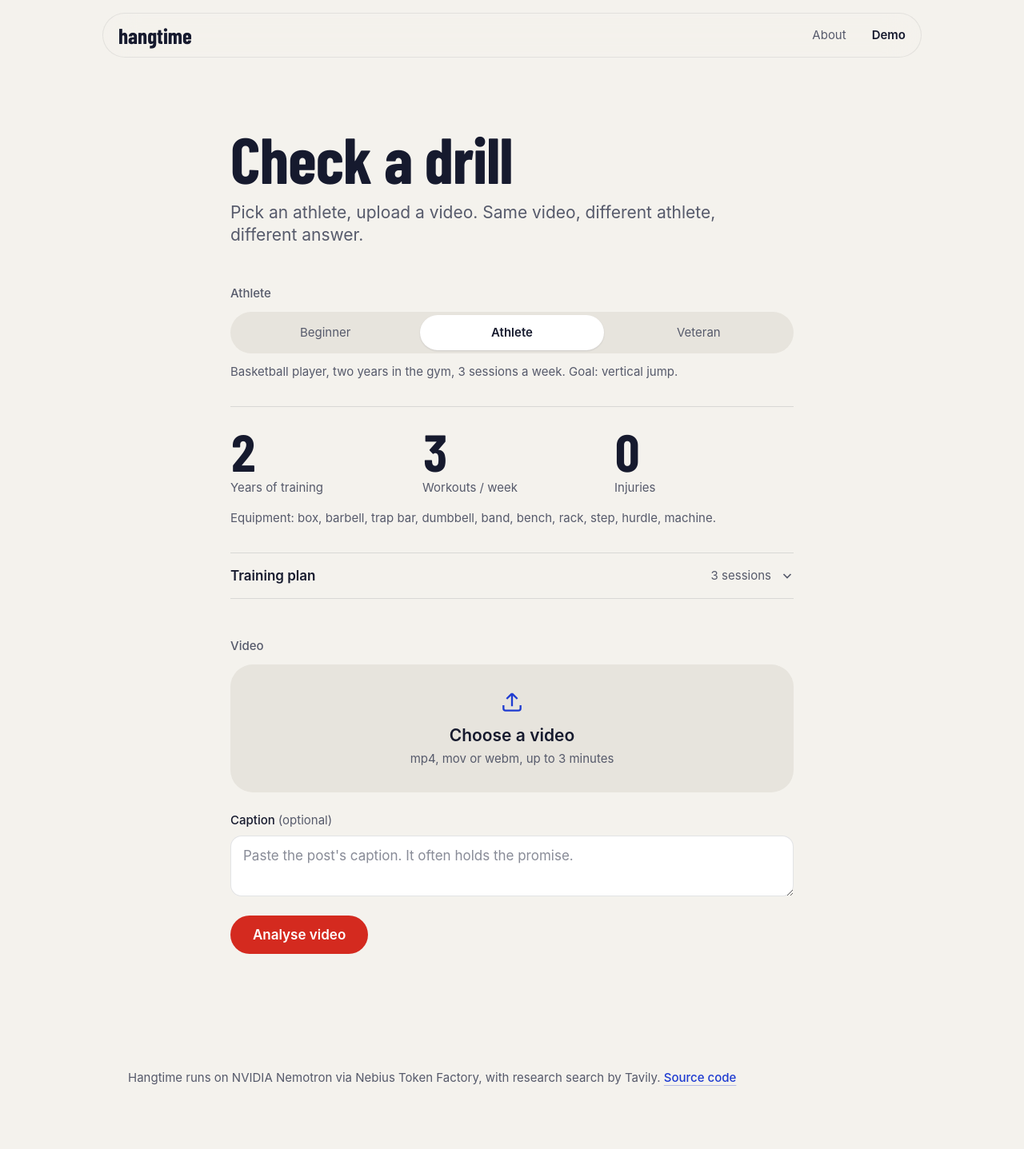
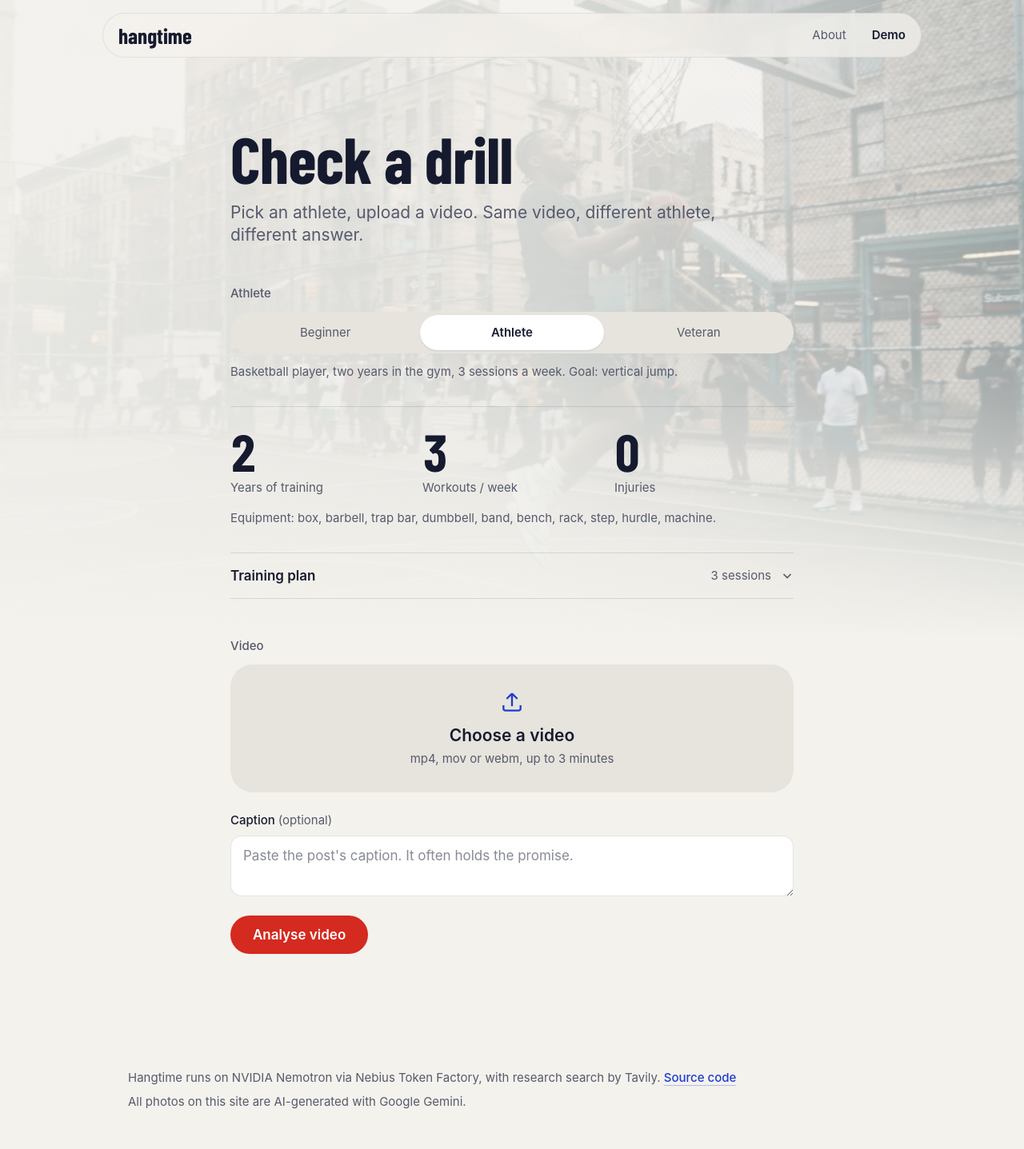
Before and after one commit to iblametitus/hangtime, a FastAPI app: page /demo in a window 1280 px wide. Shown: the whole page at 80% size. Before the commit the page ends 1358 px from the top, so only its background shows below. Run offline with FastAPI, Linux system fonts and the light colour scheme; some libraries are stand-ins or nearby versions; some web fonts are replaced.

Commit message:
Add background photos to About and Demo, credit Gemini
Co-Authored-By: Claude Opus 5.5 <noreply@anthropic.com>

```diff
--- /dev/null
+++ b/app/templates/_backdrop.html
@@ -0,0 +1,12 @@
+{# A page photo kept in the background: washed with paper so the text on top stays readable. #}
+{% macro backdrop(name) %}
+<div class="backdrop pointer-events-none absolute inset-x-0 top-0 -z-10 h-[100svh] overflow-hidden" aria-hidden="true">
+  <picture>
+    <source media="(min-width: 640px)" sizes="100vw"
+            srcset="/static/img/{{ name }}-wide-1440.webp 1440w, /static/img/{{ name }}-wide-2400.webp 2400w">
+    <img src="/static/img/{{ name }}-tall-1080.webp" sizes="100vw" alt=""
+         srcset="/static/img/{{ name }}-tall-720.webp 720w, /static/img/{{ name }}-tall-1080.webp 1080w"
+         class="h-full w-full object-cover object-[60%_center]">
+  </picture>
+</div>
+{% endmacro %}
--- a/app/templates/about.html
+++ b/app/templates/about.html
@@ -1,6 +1,8 @@
 {% extends "layout.html" %}
 {% block title %}About · Hangtime{% endblock %}
 {% block main %}
+{% from "_backdrop.html" import backdrop %}
+{{ backdrop("about") }}
 {# Launch-style explainer for the judges: what, how, why, and how it came together. Quiet on purpose. #}
 <main class="mx-auto max-w-5xl px-5 pt-32 sm:px-8 sm:pt-40">
 
--- a/app/templates/base.html
+++ b/app/templates/base.html
@@ -82,6 +82,13 @@
       .eyebrow { @apply text-sm font-medium text-mute; }
       /* Confirmation: the changed thing answers with a short spring */
       .swap-done { animation: pop 320ms var(--spring) both; }
+      /* Background photo: paper wash, strongest where the text column sits, fading out at the bottom */
+      .backdrop::after { content: ""; position: absolute; inset: 0;
+        background: linear-gradient(180deg, rgb(var(--paper-rgb) / .80) 0%, rgb(var(--paper-rgb) / .88) 55%, var(--paper) 100%); }
+      @media (min-width: 640px) {
+        .backdrop::after { background: linear-gradient(180deg, transparent 0%, transparent 55%, var(--paper) 100%),
+          linear-gradient(90deg, rgb(var(--paper-rgb) / .94) 0%, rgb(var(--paper-rgb) / .86) 55%, rgb(var(--paper-rgb) / .62) 100%); }
+      }
     }
     @keyframes pop { from { transform: scale(.92); opacity: 0; } to { transform: none; opacity: 1; } }
     @media (prefers-reduced-motion: reduce) {
--- a/app/templates/demo.html
+++ b/app/templates/demo.html
@@ -1,6 +1,8 @@
 {% extends "layout.html" %}
 {% block title %}Check a drill · Hangtime{% endblock %}
 {% block main %}
+{% from "_backdrop.html" import backdrop %}
+{{ backdrop("demo") }}
 <main class="mx-auto max-w-3xl px-5 pt-32 sm:px-8 sm:pt-40">
   <h1 class="display text-5xl sm:text-6xl">Check a drill</h1>
   <p class="mt-4 max-w-[46ch] text-lg text-mute">Pick an athlete, upload a video. Same video, different athlete, different answer.</p>
--- a/app/templates/layout.html
+++ b/app/templates/layout.html
@@ -6,9 +6,9 @@
     <div class="flex items-center gap-1 sm:gap-2">
       {% for href, label, key in [("/about", "About", "about"), ("/demo", "Demo", "demo")] %}
       <a href="{{ href }}" {% if nav == key %}aria-current="page"{% endif %}
-         class="flex min-h-[44px] items-center rounded-full px-3 text-sm {% if nav == key %}font-semibold text-ink{% else %}text-mute hover:text-ink{% endif %}">{{ label }}</a>
+         class="flex min-h-[44px] items-center rounded-full px-2 text-sm sm:px-3 {% if nav == key %}font-semibold text-ink{% else %}text-mute hover:text-ink{% endif %}">{{ label }}</a>
       {% endfor %}
-      {% if nav != "demo" %}<a href="/demo" class="btn-primary ml-1 min-h-[40px] px-5 text-sm {% if nav == 'home' %}hidden sm:inline-flex{% endif %}">Check a drill</a>{% endif %}
+      {% if nav != "demo" %}<a href="/demo" class="btn-primary ml-1 min-h-[40px] whitespace-nowrap px-4 text-sm sm:px-5 {% if nav == 'home' %}hidden sm:inline-flex{% endif %}">Check a drill</a>{% endif %}
     </div>
   </nav>
 </header>
@@ -18,6 +18,7 @@
 <footer class="mx-auto max-w-5xl px-5 pb-12 pt-24 text-sm text-mute sm:px-8">
   <p>Hangtime runs on NVIDIA Nemotron via Nebius Token Factory, with research search by Tavily.
     <a class="link" href="https://github.com/iblametitus/hangtime">Source code</a></p>
+  <p class="mt-2">All photos on this site are AI-generated with Google Gemini.</p>
 </footer>
 {% block scripts %}{% endblock %}
 {% endblock %}
```
Also changed, not shown: tests/test_web.py (+7 -0 lines), README.md, app/static/img/about-tall-1080.webp (added), app/static/img/about-tall-720.webp (added), app/static/img/about-wide-1440.webp (added), app/static/img/about-wide-2400.webp (added), app/static/img/demo-tall-1080.webp (added), app/static/img/demo-tall-720.webp (added), app/static/img/demo-wide-1440.webp (added), app/static/img/demo-wide-2400.webp (added).
